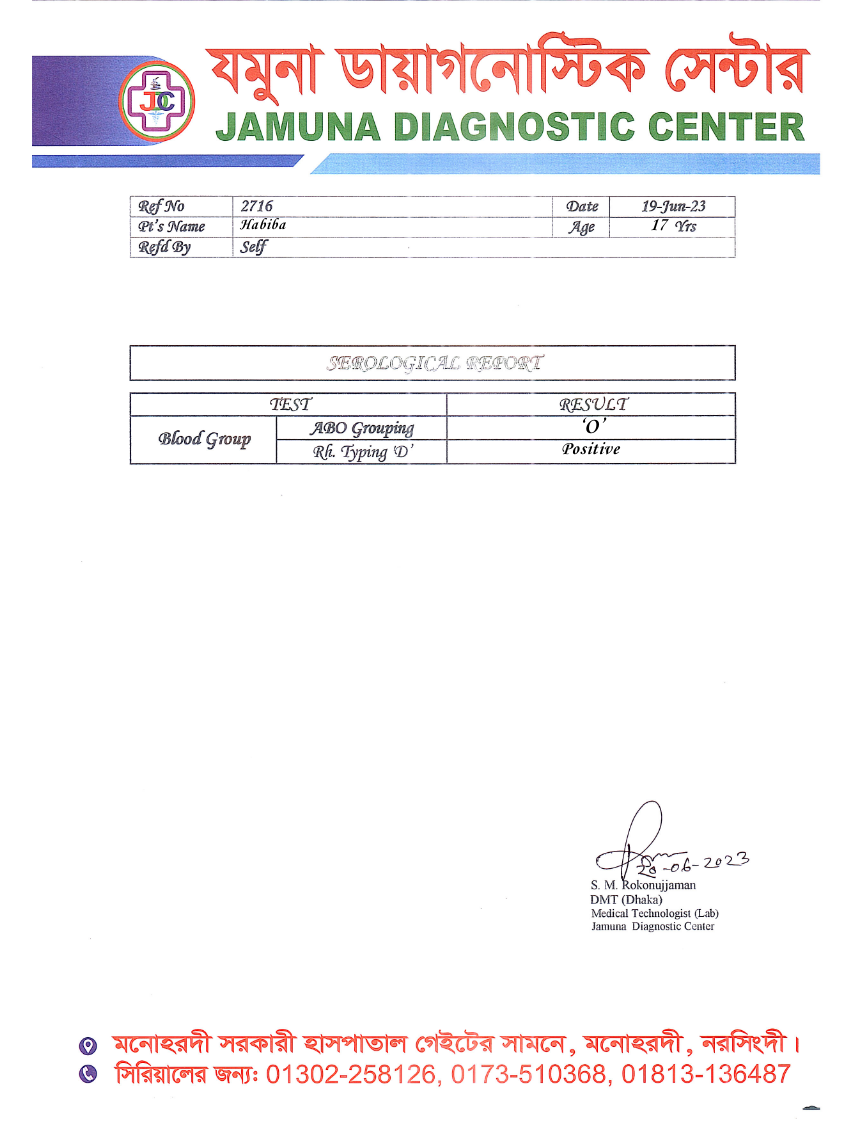
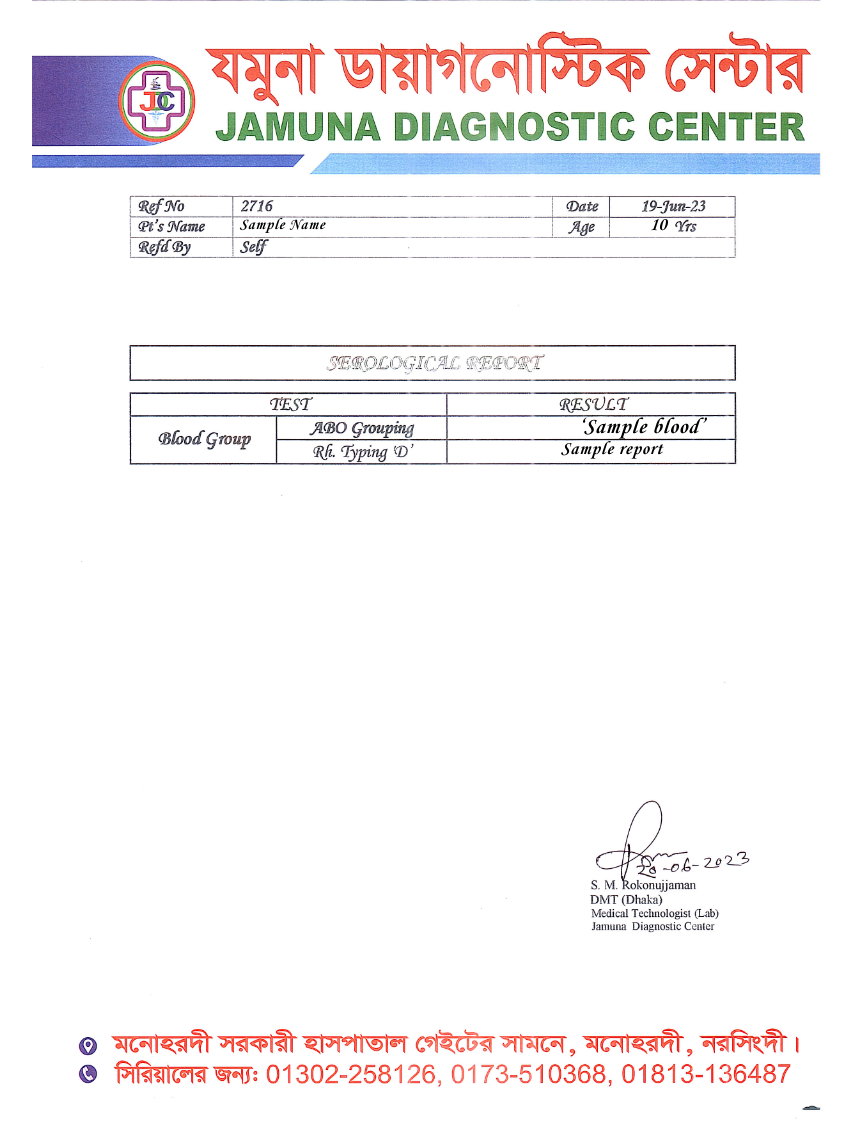
Before and after one commit to faysal505/blood, a Flask app: template templates/blood.html in a window 1280 px wide. Shown: the whole page, without its empty margins (210-1062 px from the left). Run offline with Flask 3, Linux system fonts and the light colour scheme; the template is opened without the code that fills it: most values are stand-ins (such as "Sample title", 1, 10 or a date in 2020).

Commit message:
Add files via upload

```diff
--- a/templates/blood.html
+++ b/templates/blood.html
@@ -40,6 +40,7 @@
       font-family: monoFont;
       font-weight: bold;
       letter-spacing: 0.2mm;
+      text-transform: capitalize;
     }
 
     .years {
@@ -78,10 +79,10 @@
 
   <div class="a4">
     <img src="static/blood.jpg" alt="img not found">
-    <span class="name">Habiba</span>
-    <span class="years">17</span>
-    <span class="blood">&lsquo;O&rsquo;</span>
-    <span class="report">Positive</span>
+    <span class="name">{{name}}</span>
+    <span class="years">{{age}}</span>
+    <span class="blood">&lsquo;{{blood}}&rsquo;</span>
+    <span class="report">{{report}}</span>
   </div>
 
 </body>
--- a/templates/test.html
+++ b/templates/test.html
@@ -33,8 +33,8 @@
 
       <div class="col-7  mb-3">
         <select class="form-select" name="report">
-          <option selected value="1">POSITIVE</option>
-          <option value="2">NEGATIVE</option>
+          <option selected value="Positive">Positive</option>
+          <option value="Negative">Negative</option>
         </select>
       </div>
     </div>
```
